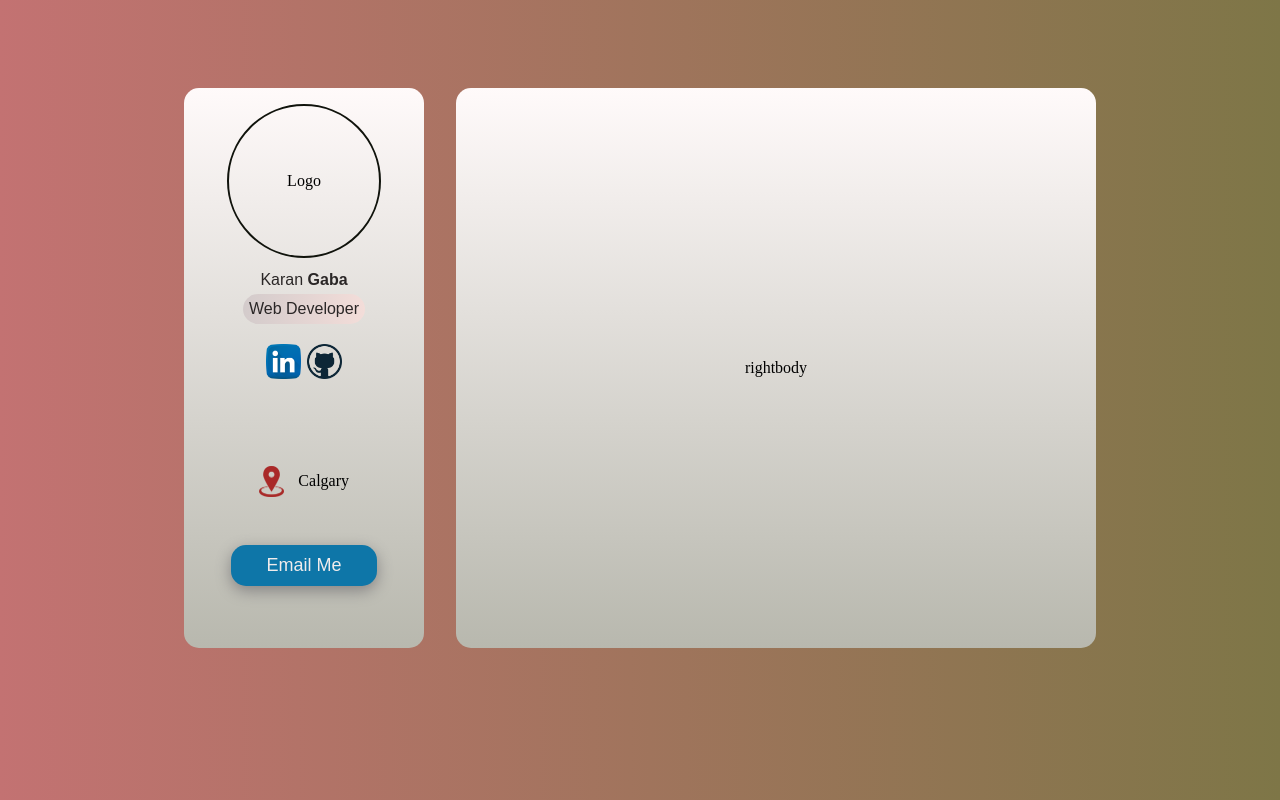
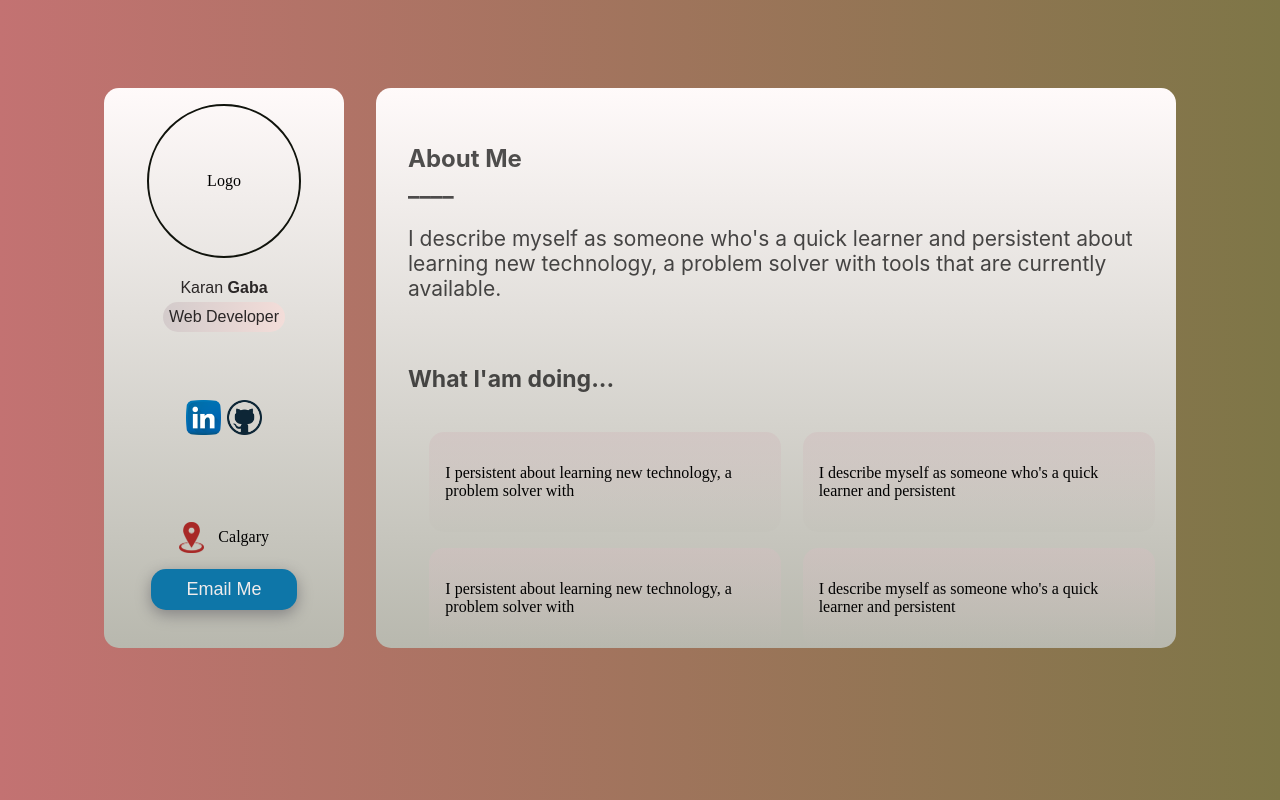
Before and after one commit to karanOO89/portfolio, a React (Create React App) app: page / in a window 1280 px wide. Built offline with nearby package versions, Linux system fonts and the light colour scheme.

Commit message:
basic right body frame created

```diff
--- a/src/App.scss
+++ b/src/App.scss
@@ -1,5 +1,5 @@
 .App {
-  text-align: center;
+  // text-align: center;
 
 
   margin-top: 5em;
--- a/src/RightBody.js
+++ b/src/RightBody.js
@@ -1,9 +1,51 @@
-import './RightBody.scss'
-const RightBody = (props) =>{
-return(
+import "./RightBody.scss";
+const RightBody = (props) => {
+  return (
     <div className="rightBody">
-        rightbody
+      <div className="content">
+        <div className="intro">
+          <p className="about">
+            <b>
+              About Me
+              <br />
+              ____
+            </b>
+          </p>
+          <p className="desc">
+            I describe myself as someone who's a quick learner and persistent
+            about learning new technology, a problem solver with tools that are
+            currently available.
+          </p>
+        </div>
+        <div className="query">
+          <p><b>What I'am doing... </b></p>
+        </div>
+        <div className="midDesc">
+          <div>
+            <p>
+              I persistent about learning new technology, a problem solver with
+            </p>
+          </div>
+          <div>
+            <p>
+              I describe myself as someone who's a quick learner and persistent
+            </p>
+          </div>
+        </div>
+        <div className="bottomDesc">
+          <div>
+            <p>
+              I persistent about learning new technology, a problem solver with
+            </p>
+          </div>
+          <div>
+            <p>
+              I describe myself as someone who's a quick learner and persistent
+            </p>
+          </div>
+        </div>
+      </div>
     </div>
-)
-}
-export default RightBody
+  );
+};
+export default RightBody;
--- a/src/RightBody.scss
+++ b/src/RightBody.scss
@@ -1,11 +1,74 @@
-.rightBody{
-    display: flex;
-    align-items: center;
-    justify-content: center;
-    width: 40em;
-    background-image: linear-gradient(180deg, snow, rgb(184, 184, 174));
+.rightBody {
+  width: 50em;
+  background-image: linear-gradient(180deg, snow, rgb(184, 184, 174));
+  height: 35em;
+  border-radius: 15px;
+  display: flex;
+  flex-direction: column;
+  justify-content: flex-start;
+  align-items: flex-start;
+  .content {
+    margin-top: 2em;
+    margin-left: 2em;
 
-    height: 35em;
-    border-radius: 15px;
-    // border: 2px solid #10130c;
+    .intro {
+      .about {
+        opacity: 0.68;
+        font-size: x-large;
+        font-family: -apple-system, BlinkMacSystemFont, "Segoe UI", Roboto,
+          Oxygen, Ubuntu, Cantarell, "Open Sans", "Helvetica Neue", sans-serif;
+      }
+      .desc {
+        opacity: 0.7;
+        font-size: 21px;
+        font-family: -apple-system, BlinkMacSystemFont, "Segoe UI", Roboto,
+          Oxygen, Ubuntu, Cantarell, "Open Sans", "Helvetica Neue", sans-serif;
+      }
+    }
+    .query {
+      opacity: 0.68;
+      margin-top: 4em;
+      p {
+        font-family: -apple-system, BlinkMacSystemFont, "Segoe UI", Roboto;
+        font-size: 23px;
+      }
+    }
+    .midDesc {
+      padding-top: 1em;
+
+      display: flex;
+      justify-content: space-evenly;
+
+      div {
+        background-image: linear-gradient(
+          180deg,
+          rgba(209, 191, 191, 0.555),
+          rgba(184, 184, 174, 0.13)
+        );
+
+        padding: 1em;
+        width: 20em;
+        border-radius: 15px;
+        // border: 1px solid black;
+      }
+    }
+    .bottomDesc {
+      margin-top: 1em;
+      display: flex;
+      justify-content: space-evenly;
+
+      div {
+        background-image: linear-gradient(
+          180deg,
+          rgba(209, 191, 191, 0.555),
+          rgba(184, 184, 174, 0.13)
+        );
+
+        padding: 1em;
+        width: 20em;
+        border-radius: 15px;
+        // border: 1px solid black;
+      }
+    }
+  }
 }
--- a/src/SideNav.scss
+++ b/src/SideNav.scss
@@ -23,7 +23,7 @@
     border-radius: 25px;
     color: rgb(42, 38, 38);
     padding: 0.3em;
-    margin-top: 0.5em;
+    margin-top: 1em;
     font-family: Arial, Helvetica, sans-serif;
   }
   .profile {
@@ -38,7 +38,7 @@
     font-family: Arial, Helvetica, sans-serif;
   }
   .social {
-    margin-top: 1em;
+    margin-top: 4em;
     img {
       padding: 0.2em;
       width: 35px;
@@ -47,8 +47,8 @@
   .loc {
     //   background-image: linear-gradient(180deg, rgb(216, 216, 216), rgb(194, 191, 191));
 
-    margin-top: 2em;
-    padding: 3em;
+    margin-top: 4em;
+    padding: 1em;
     border-radius: 15px;
     // border: 2px solid #10130c;
     display: flex;
```
Also changed, not shown: public/loc.png (deleted).
